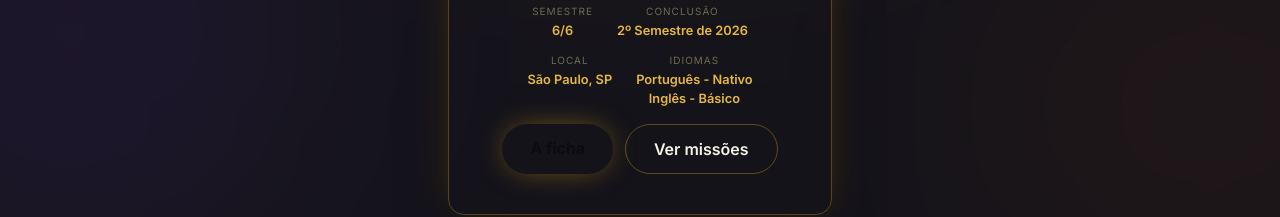
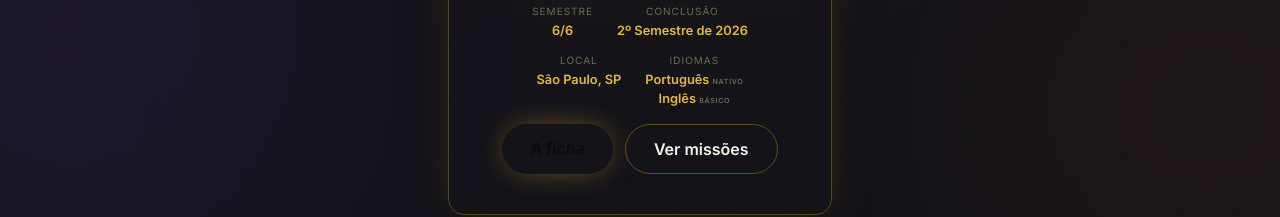
Before and after one commit to Gadelha1/Portfolio, a React (Vite) app: page / in a window 1280 px wide. Shown: the part 463-680 px from the top of the page. Built offline with nearby package versions, Linux system fonts and the light colour scheme.

Commit message:
:recycle: refactor: Idiomas em dict

```diff
--- a/src/components/sections/Hero/Hero.tsx
+++ b/src/components/sections/Hero/Hero.tsx
@@ -26,10 +26,12 @@ export function Hero() {
               <span className="hero-detail-label">Semestre</span>
               <span className="hero-detail-value">{profile.semestre_atual}</span>
             </span>
+
             <span className="hero-detail">
               <span className="hero-detail-label">Conclusão</span>
               <span className="hero-detail-value">{profile.conclusao_curso}</span>
             </span>
+
             <span className="hero-detail">
               <span className="hero-detail-label">Local</span>
               <span className="hero-detail-value">{profile.cidade}</span>
@@ -38,8 +40,14 @@ export function Hero() {
             <span className="hero-detail">
               <span className="hero-detail-label">Idiomas</span>
               <ul>
-                <li className="hero-detail-value">{profile.idiomas[0]}</li>
-                <li className="hero-detail-value">{profile.idiomas[1]}</li>
+                {profile.idiomas.map((idioma) => (
+                  <li className="hero-detail-value" key={idioma.nome}>
+                    {idioma.nome}{" "}
+                    <span className="hero-detail-label language-level">
+                      {idioma.nivel}
+                    </span>
+                  </li>
+                ))}
               </ul>
             </span>
           </div>
--- a/src/components/sections/Hero/css/Hero.css
+++ b/src/components/sections/Hero/css/Hero.css
@@ -121,6 +121,10 @@
   color: var(--color-gold-400);
 }
 
+.language-level {
+  font-size: 0.55em;
+}
+
 .hero-actions {
   display: flex;
   gap: 0.75rem;
--- a/src/data/profile.ts
+++ b/src/data/profile.ts
@@ -6,7 +6,10 @@ export const profile = {
   conclusao_curso: "2º Semestre de 2026",
   cidade: "São Paulo, SP",
   nivel: 25,
-  idiomas: ["Português - Nativo", "Inglês - Básico"],
+  idiomas: [
+    { nome: "Português", nivel: "Nativo" },
+    { nome: "Inglês", nivel: "Básico" }
+  ],
   cita: "\u201cSo much shadow around us. To think I almost missed the light.\u201d \u2014 Wyll Ravengard (BG3)",
   sobre:
     "Estudante de Desenvolvimento de Software Multiplataforma, buscando entrar na área de tecnologia, tendo mais identificação com o Frontend. Já realizei estágio interno na FATEC Itaquera, trabalhando com Wordpress para manutenção do site da unidade. A ideia do portfólio é exibir as informações como se fosse minha ficha de personagem de RPG — atributos, habilidades, projetos como quests. Gosto bastante de fantasia, jogos, e isso se mistura no genero de RPG, que é meu favorito, então quis trazer um pouco disso num projeto que contém coisas sobre mim.",
```
